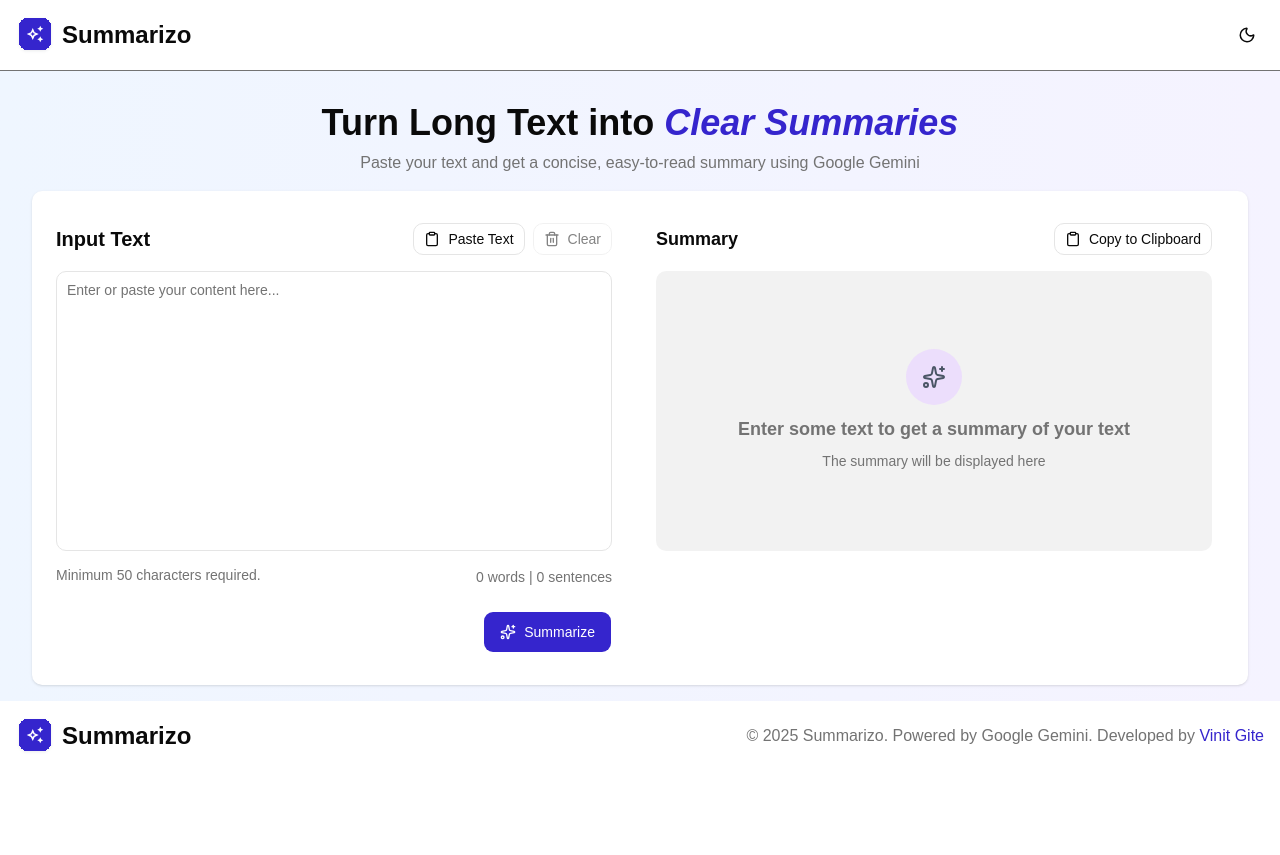
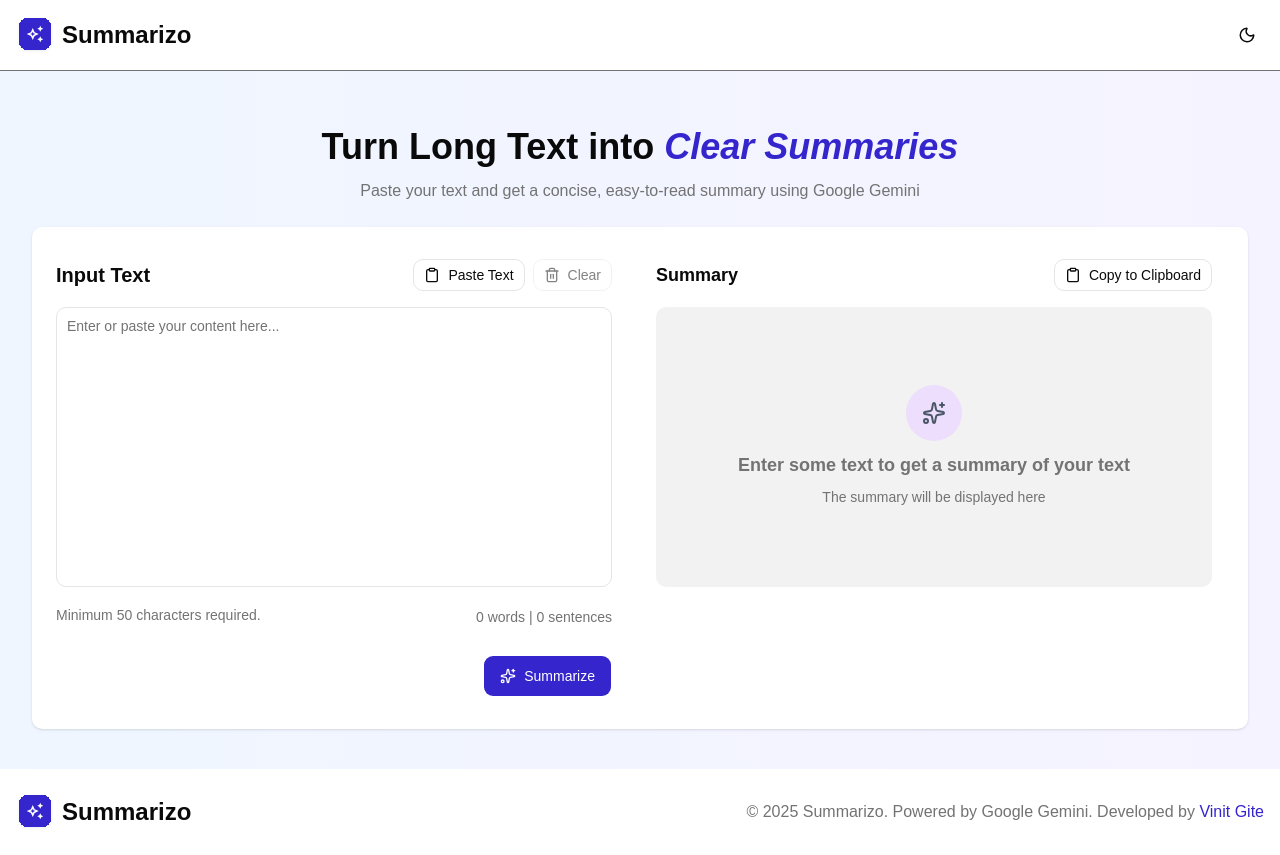
Before and after one commit to VinitCoding1628/ai-text-summarizer, a React (Vite) app: page /summariser in a window 1280 px wide. Before the commit the page ends 800 px from the top, so only its background shows below. Built offline with nearby package versions, Linux system fonts and the light colour scheme.

Commit message:
Changed the UI components alignments and cleanup the unused spaces

```diff
--- a/package.json
+++ b/package.json
@@ -16,6 +16,7 @@
     "@tailwindcss/vite": "^4.3.3",
     "class-variance-authority": "^0.7.1",
     "cn": "^0.4.0",
+    "loading-dev": "^0.3.5",
     "lucide-react": "^1.53.0",
     "mini-svg-data-uri": "^1.4.4",
     "motion": "^14.0.0",
--- a/src/App.jsx
+++ b/src/App.jsx
@@ -15,7 +15,6 @@ const App = () => {
         <Route path='/' element={<LandingPage />} />
         <Route path='/summariser' element={<SummariserPage />}/>
       </Routes>
-      <Footer />
     </div>
   )
 }
--- a/src/components/Footer.jsx
+++ b/src/components/Footer.jsx
@@ -3,7 +3,7 @@ import logo from '../assets/images/icon.svg'
 
 const Footer = () => {
     return (
-        <div className='flex justify-between items-center bg-background py-4 px-4'>
+        <div className='flex justify-between items-center bg-background py-6 px-4'>
             <div className='flex justify-start items-center gap-2'>
                 <img src={logo} alt="logo" />
                 <h2 className='text-2xl font-semibold'>Summarizo</h2>
--- a/src/pages/LandingPage.jsx
+++ b/src/pages/LandingPage.jsx
@@ -6,6 +6,7 @@ import { ShimmerButton } from '@/components/ui/shimmer-button.jsx';
 import { useNavigate } from 'react-router-dom';
 import { useTheme } from '@/hooks/useTheme';
 import { Zap, Copy, List, KeyRound, ShieldCheck } from 'lucide-react'
+import Footer from '@/components/Footer.jsx';
 
 const LandingPage = () => {
     const navigate = useNavigate();
@@ -55,7 +56,7 @@ const LandingPage = () => {
             </section>
 
             {/* Feature Section */}
-            <section className="bg-feature rounded-lg p-4 md:p-8 mb-6">
+            <section className="bg-feature rounded-lg p-4 md:p-8">
                 <div className="mb-8 flex max-w-3xl flex-col gap-4">
                     <p className="jetbrains-mono w-fit text-lg text-primary">FEATURES</p>
                     <h2 className="text-3xl font-semibold">Simple, Accurate Summaries in Seconds</h2>
@@ -153,6 +154,9 @@ const LandingPage = () => {
                     </article>
                 </div>
             </section>
+
+            {/* Footer */}
+            <Footer />
         </div>
     )
 }
--- a/src/pages/SummariserPage.jsx
+++ b/src/pages/SummariserPage.jsx
@@ -4,9 +4,11 @@ import { Textarea } from '@/components/ui/textarea';
 import { CheckIcon, ClipboardIcon, SparkleIcon, SparklesIcon, TrashIcon } from 'lucide-react';
 import { Button } from "@/components/ui/button"
 import { Spinner } from '@/components/ui/spinner';
-import { Field, FieldLabel, FieldDescription, FieldError } from '@/components/ui/field';
+import { Field, FieldDescription, FieldError } from '@/components/ui/field';
 import { Toaster, toast } from 'sonner';
+import { Blocks } from "loading-dev";
 import { Separator } from '@/components/ui/separator';
+import Footer from '@/components/Footer';
 
 const SummariserPage = () => {
   const [text, setText] = useState('');
@@ -41,6 +43,7 @@ const SummariserPage = () => {
 
   // Summarize text function
   const summarizeText = async () => {
+    let timeoutID;
     if (summarizingRef.current || loading) return;
     if (!text.trim()) {
       setError('Please enter some text to summarize.');
@@ -52,7 +55,7 @@ const SummariserPage = () => {
       return;
     }
     summarizingRef.current = true;
-    setLoading(true);
+    timeoutID = setLoading(true);
     setError(null);
     setSummary('');
 
@@ -78,9 +81,13 @@ const SummariserPage = () => {
         description: error.message || 'Summarization failed. Please try again later.',
       });
     } finally {
-      setLoading(false);
+      timeoutID = setTimeout(() => {
+        setLoading(false);
+      }, 1500);
       summarizingRef.current = false;
     }
+
+    return () => {clearTimeout(timeoutID);}
   }
 
   // Function to copy summary to clipboard
@@ -107,16 +114,16 @@ const SummariserPage = () => {
   }
 
   return (
-    <div className='bg-linear-to-r from-bg-light-blue to-bg-light-violet py-4 flex flex-col justify-start gap-4 w-full overflow-y-auto'>
+    <div className='bg-linear-to-r from-bg-light-blue to-bg-light-violet pt-8 flex flex-col justify-start gap-6 w-full overflow-y-auto'>
       <Toaster />
       {/* Title */}
-      <div className='flex flex-col items-center justify-center gap-2'>
+      <div className='flex flex-col items-center justify-center gap-3'>
         <h2 className='text-4xl font-bold'> Turn Long Text into <span className='italic text-primary'>Clear Summaries</span></h2>
         <p className='text-muted-foreground'>Paste your text and get a concise, easy-to-read summary using Google Gemini</p>
       </div>
 
       {/* Main Container */}
-      <div className='bg-card p-3 rounded-lg shadow flex justify-center gap-5 items-start mx-8'>
+      <div className='bg-card p-3 mb-4 rounded-lg shadow flex lg:flex-row md:flex-col sm:flex-col flex-col justify-center gap-5 items-start lg:mx-8 md:mx-4 sm:mx-2 mx-2.5'>
         {/* Input Area */}
         <div className='p-3 rounded-lg my-2 flex flex-col gap-4 w-full'>
           {/* Text with words count */}
@@ -151,7 +158,7 @@ const SummariserPage = () => {
               aria-describedby={error ? "summariser-input-error" : undefined}
             />
 
-            <div className="flex justify-between items-center my-2">
+            <div className="flex justify-between items-center my-3">
               {error ? (
                 <FieldError className='text-sm text-red-500'>{error}</FieldError>
               ) : (
@@ -185,6 +192,9 @@ const SummariserPage = () => {
             }
           </div>
         </div>
+
+        {/* Separator */}
+        <Separator className='lg:hidden md:block sm:block block'/>
 
         {/* Output Area */}
         <div className='bg-card p-3 rounded-lg my-2 flex flex-col gap-4 w-full me-3'>
@@ -231,14 +241,18 @@ const SummariserPage = () => {
             {/* Loading State */}
             {
               loading && (
-                <div>
-
+                <div className='flex flex-col items-center justify-center gap-2 h-full'>
+                  <Blocks size={40} className='text-muted-foreground'/>
+                  <span className='text-sm text-muted-foreground animate-cell-ripple'>Generating your summary...</span>
                 </div>
               )
             }
           </div>
         </div>
       </div>
+
+      {/* Footer */}
+      <Footer />
     </div>
   )
 }
```
Also changed, not shown: components.json, 1 other file (tests, documents, lock files or other folders).
